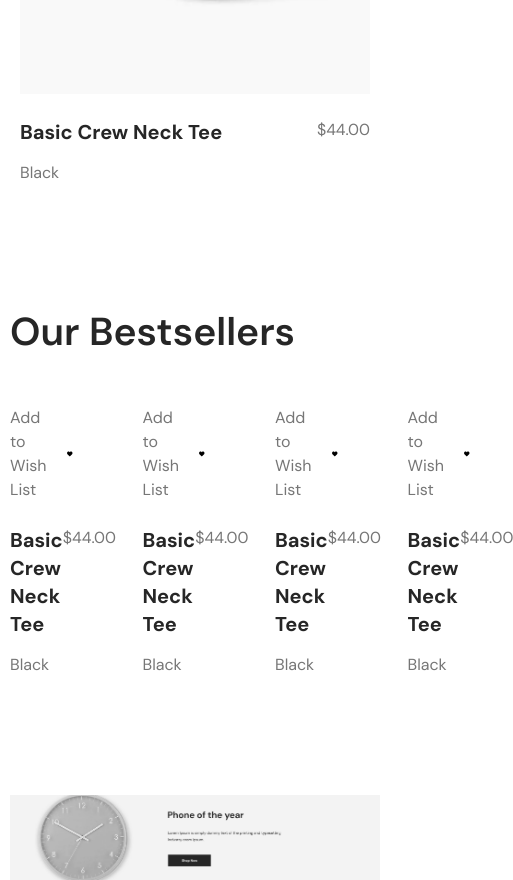
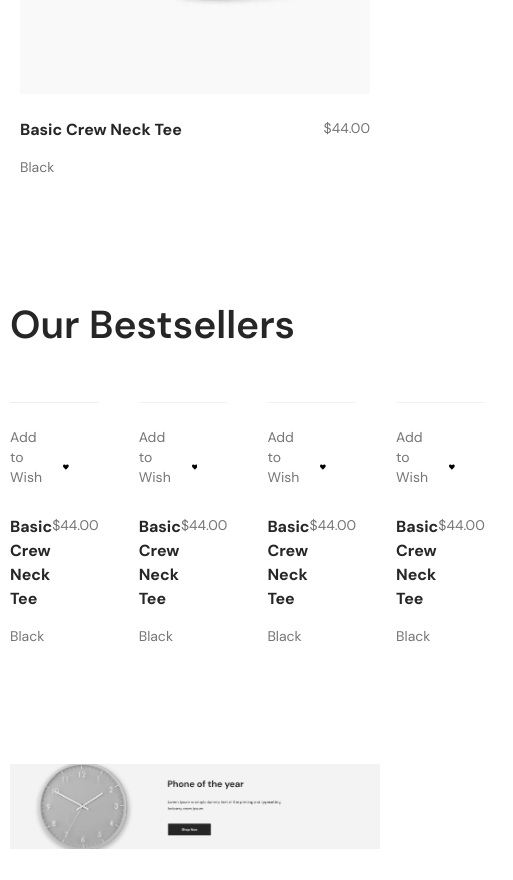
Before and after one commit to Mr-Rafiqul-Islam/OREBI-main, a React (Vite) app: page / in a window 390 px wide. Shown: the part 1920-2800 px from the top of the page, 513 px wide, since content can reach past the window. Built offline with nearby package versions, Linux system fonts and the light colour scheme.

Commit message:
slider responsive complete

```diff
--- a/src/components/Batch.jsx
+++ b/src/components/Batch.jsx
@@ -5,7 +5,7 @@ const Batch = ({ className, text }) => {
     <div
       className={`${
         text ? "block" : "hidden"
-      } font-dmsans text-sm font-bold text-white bg-primary px-8 py-2.5 ${className}`}
+      } font-dmsans text-[13px] sm:text-sm font-bold text-white bg-primary px-6 sm:px-8 py-2 sm:py-2.5 ${className}`}
     >
       {text}
     </div>
--- a/src/components/Product.jsx
+++ b/src/components/Product.jsx
@@ -22,15 +22,15 @@ const Product = ({src,batch,title,price,color}) => {
             {/* =====hover part start======= */}
             <div className="absolute bg-white w-full py-6 pe-[30px] -bottom-[160px] left-0 group-hover:bottom-0 duration-500">
                 <Flex className="justify-end items-center gap-[15px]">
-                    <Heading text="Add to Wish List" className='text-secondary text-base font-normal'/>
+                    <Heading text="Add to Wish List" className='text-secondary text-sm lg:text-base font-normal'/>
                     <FaHeart />
                 </Flex>
                 <Flex className="justify-end items-center gap-[15px] my-5">
-                    <Heading text="Compare" className='text-secondary text-base font-normal'/>
+                    <Heading text="Compare" className='text-secondary text-sm lg:text-base font-normal'/>
                     <GrPowerCycle />
                 </Flex>
                 <Flex className="justify-end items-center gap-[15px]">
-                    <Heading text="Add to Cart" className='text-primary text-base font-bold'/>
+                    <Heading text="Add to Cart" className='text-primary text-sm lg:text-base font-bold'/>
                     <FaShoppingCart />
                 </Flex>
             </div>
@@ -41,10 +41,10 @@ const Product = ({src,batch,title,price,color}) => {
         {/* =========lower part of card========= */}
         <div className="w-full pt-[24px]">
             <div className='flex justify-between'>
-            <Heading text={title} className='font-bold text-xl text-primary'/>
-            <Heading text={price} className='font-normal text-base text-secondary'/>
+            <Heading text={title} className='font-bold text-base lg:text-xl text-primary'/>
+            <Heading text={price} className='font-normal text-sm lg:text-base text-secondary'/>
             </div>
-            <Heading className='font-normal text-base text-secondary mt-[15px]' text={color}/>
+            <Heading className='font-normal text-sm lg:text-base text-secondary mt-[15px]' text={color}/>
         </div>
         {/* =========lower part of card end========= */}
     </div>
--- a/src/components/layout/New.jsx
+++ b/src/components/layout/New.jsx
@@ -23,7 +23,7 @@ const New = () => {
     prevArrow: <PrevArrow />,
     responsive: [
       {
-        breakpoint: 1024,
+        breakpoint: 1025,
         settings: {
           slidesToShow: 3,
           slidesToScroll: 1,
```
